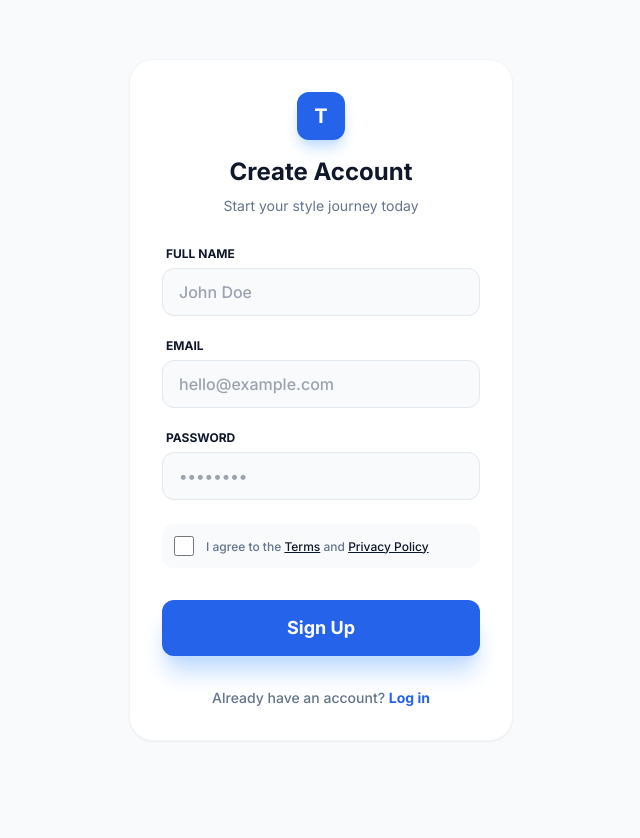
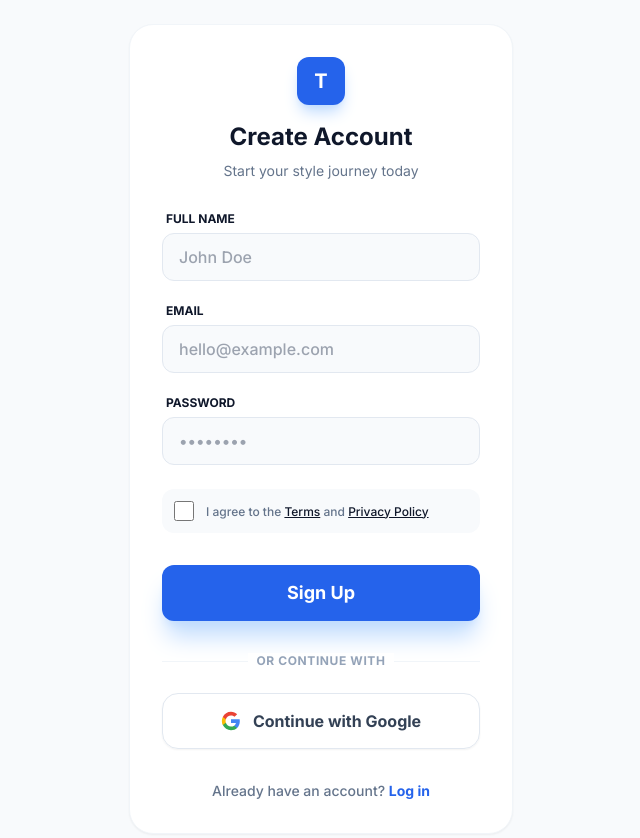
Before and after one commit to Md-Seraj1/Try-on-me-final, a React (Vite) app: page /signup in a window 1280 px wide. Shown: the top 838 px of the page, without its empty margins (319-959 px from the left). Before the commit the page ends 800 px from the top, so only its background shows below. Built offline with nearby package versions, Linux system fonts and the light colour scheme.

Commit message:
Add Google authentication logic

```diff
--- a/src/pages/auth/Login.jsx
+++ b/src/pages/auth/Login.jsx
@@ -44,10 +44,29 @@
     };
 
     const handleSocialLogin = async (provider) => {
-        // Implement social login later or keep as placeholder
-        // For now, just logging attempt
-        console.log(`Attempting login with ${provider}`);
-        alert(`${provider} login coming soon!`);
+        if (!isSupabaseConfigured) {
+            setError("❌ Supabase connection missing! Please check .env file.");
+            return;
+        }
+
+        setLoading(true);
+        setError(null);
+
+        try {
+            const { error: authError } = await supabase.auth.signInWithOAuth({
+                provider,
+                options: {
+                    redirectTo: window.location.origin,
+                }
+            });
+
+            if (authError) throw authError;
+
+            // Redirect happens automatically with signInWithOAuth
+        } catch (err) {
+            setError(err.message);
+            setLoading(false);
+        }
     };
 
     return (
@@ -109,12 +128,40 @@
                         </div>
                     </div>
 
-                    <div className="mt-6 grid grid-cols-2 gap-3">
-                        <button onClick={() => handleSocialLogin('Google')} className="flex items-center justify-center h-12 border border-slate-200 rounded-xl hover:bg-slate-50 transition-colors font-bold text-slate-700 text-sm transform active:scale-95">
-                            Google
-                        </button>
-                        <button onClick={() => handleSocialLogin('Apple')} className="flex items-center justify-center h-12 border border-slate-200 rounded-xl hover:bg-slate-50 transition-colors font-bold text-slate-700 text-sm transform active:scale-95">
-                            Apple
+                    <div className="mt-6 flex flex-col gap-3">
+                        <button
+                            disabled={loading}
+                            onClick={() => handleSocialLogin('google')}
+                            className="flex items-center justify-center gap-3 w-full h-14 border border-slate-200 rounded-2xl hover:bg-slate-50 transition-all font-bold text-slate-700 text-base shadow-sm active:scale-[0.98] disabled:opacity-50 disabled:cursor-not-allowed"
+                        >
+                            {loading ? (
+                                <span className="flex items-center gap-2">
+                                    <div className="w-4 h-4 border-2 border-slate-300 border-t-slate-600 rounded-full animate-spin"></div>
+                                    Redirecting...
+                                </span>
+                            ) : (
+                                <>
+                                    <svg className="w-5 h-5" viewBox="0 0 24 24">
+                                        <path
+                                            fill="#4285F4"
+                                            d="M22.56 12.25c0-.78-.07-1.53-.2-2.25H12v4.26h5.92c-.26 1.37-1.04 2.53-2.21 3.31v2.77h3.57c2.08-1.92 3.28-4.74 3.28-8.09z"
+                                        />
+                                        <path
+                                            fill="#34A853"
+                                            d="M12 23c2.97 0 5.46-.98 7.28-2.66l-3.57-2.77c-.98.66-2.23 1.06-3.71 1.06-2.86 0-5.29-1.93-6.16-4.53H2.18v2.84C3.99 20.53 7.7 23 12 23z"
+                                        />
+                                        <path
+                                            fill="#FBBC05"
+                                            d="M5.84 14.09c-.22-.66-.35-1.36-.35-2.09s.13-1.43.35-2.09V7.07H2.18C1.43 8.55 1 10.22 1 12s.43 3.45 1.18 4.93l3.66-2.84z"
+                                        />
+                                        <path
+                                            fill="#EA4335"
+                                            d="M12 5.38c1.62 0 3.06.56 4.21 1.64l3.15-3.15C17.45 2.09 14.97 1 12 1 7.7 1 3.99 3.47 2.18 7.07l3.66 2.84c.87-2.6 3.3-4.53 6.16-4.53z"
+                                        />
+                                    </svg>
+                                    Continue with Google
+                                </>
+                            )}
                         </button>
                     </div>
                 </div>
--- a/src/pages/auth/Signup.jsx
+++ b/src/pages/auth/Signup.jsx
@@ -49,70 +49,142 @@
         }
     };
 
+    const handleSocialLogin = async (provider) => {
+        if (!isSupabaseConfigured) {
+            setError("❌ Supabase connection missing! Please check .env file.");
+            return;
+        }
+
+        setLoading(true);
+        setError(null);
+
+        try {
+            const { error: authError } = await supabase.auth.signInWithOAuth({
+                provider,
+                options: {
+                    redirectTo: window.location.origin,
+                }
+            });
+
+            if (authError) throw authError;
+        } catch (err) {
+            setError(err.message);
+            setLoading(false);
+        }
+    };
+
     return (
-        <div className="min-h-screen bg-slate-50 flex flex-col items-center justify-center p-6">
-            <div className="w-full max-w-sm bg-white p-8 rounded-3xl shadow-sm border border-slate-100">
+        <div className="flex flex-col items-center justify-center min-h-screen p-6 bg-slate-50">
+            <div className="w-full max-w-sm p-8 bg-white border shadow-sm rounded-3xl border-slate-100">
                 <div className="mb-6 text-center">
-                    <div className="w-12 h-12 bg-blue-600 rounded-xl mx-auto mb-4 shadow-lg shadow-blue-200 flex items-center justify-center">
-                        <span className="text-white font-bold text-xl">T</span>
+                    <div className="flex items-center justify-center w-12 h-12 mx-auto mb-4 bg-blue-600 shadow-lg rounded-xl shadow-blue-200">
+                        <span className="text-xl font-bold text-white">T</span>
                     </div>
-                    <h1 className="text-2xl font-bold text-slate-900 mb-2">Create Account</h1>
-                    <p className="text-slate-500 text-sm">Start your style journey today</p>
+                    <h1 className="mb-2 text-2xl font-bold text-slate-900">Create Account</h1>
+                    <p className="text-sm text-slate-500">Start your style journey today</p>
                 </div>
 
                 <form onSubmit={handleSubmit(onSubmit)} className="flex flex-col gap-4">
                     {error && (
-                        <div className="p-3 bg-red-50 text-red-500 text-sm rounded-xl border border-red-100">
+                        <div className="p-3 text-sm text-red-500 border border-red-100 bg-red-50 rounded-xl">
                             {error}
                         </div>
                     )}
 
                     <div className="space-y-1">
-                        <label className="text-xs font-bold text-slate-900 ml-1">FULL NAME</label>
+                        <label className="ml-1 text-xs font-bold text-slate-900">FULL NAME</label>
                         <input
                             {...register('fullName', { required: 'Name is required' })}
                             type="text"
-                            className="w-full h-12 px-4 bg-slate-50 rounded-xl border border-slate-200 focus:outline-none focus:ring-2 focus:ring-blue-500 transition-all font-medium text-slate-900"
+                            className="w-full h-12 px-4 font-medium transition-all border bg-slate-50 rounded-xl border-slate-200 focus:outline-none focus:ring-2 focus:ring-blue-500 text-slate-900"
                             placeholder="John Doe"
                         />
-                        {errors.fullName && <p className="text-red-500 text-xs ml-1">{errors.fullName.message}</p>}
+                        {errors.fullName && <p className="ml-1 text-xs text-red-500">{errors.fullName.message}</p>}
                     </div>
 
                     <div className="space-y-1">
-                        <label className="text-xs font-bold text-slate-900 ml-1">EMAIL</label>
+                        <label className="ml-1 text-xs font-bold text-slate-900">EMAIL</label>
                         <input
                             {...register('email', { required: 'Email is required' })}
                             type="email"
-                            className="w-full h-12 px-4 bg-slate-50 rounded-xl border border-slate-200 focus:outline-none focus:ring-2 focus:ring-blue-500 transition-all font-medium text-slate-900"
+                            className="w-full h-12 px-4 font-medium transition-all border bg-slate-50 rounded-xl border-slate-200 focus:outline-none focus:ring-2 focus:ring-blue-500 text-slate-900"
                             placeholder="hello@example.com"
                         />
-                        {errors.email && <p className="text-red-500 text-xs ml-1">{errors.email.message}</p>}
+                        {errors.email && <p className="ml-1 text-xs text-red-500">{errors.email.message}</p>}
                     </div>
 
                     <div className="space-y-1">
-                        <label className="text-xs font-bold text-slate-900 ml-1">PASSWORD</label>
+                        <label className="ml-1 text-xs font-bold text-slate-900">PASSWORD</label>
                         <input
                             {...register('password', { required: 'Password is required', minLength: { value: 6, message: 'Min 6 chars' } })}
                             type="password"
-                            className="w-full h-12 px-4 bg-slate-50 rounded-xl border border-slate-200 focus:outline-none focus:ring-2 focus:ring-blue-500 transition-all font-medium text-slate-900"
+                            className="w-full h-12 px-4 font-medium transition-all border bg-slate-50 rounded-xl border-slate-200 focus:outline-none focus:ring-2 focus:ring-blue-500 text-slate-900"
                             placeholder="••••••••"
                         />
-                        {errors.password && <p className="text-red-500 text-xs ml-1">{errors.password.message}</p>}
+                        {errors.password && <p className="ml-1 text-xs text-red-500">{errors.password.message}</p>}
                     </div>
 
-                    <div className="flex items-center gap-3 my-2 bg-slate-50 p-3 rounded-xl">
-                        <input type="checkbox" required className="accent-blue-600 w-5 h-5 rounded cursor-pointer" />
-                        <span className="text-xs text-slate-500 font-medium leading-tight">
+                    <div className="flex items-center gap-3 p-3 my-2 bg-slate-50 rounded-xl">
+                        <input type="checkbox" required className="w-5 h-5 rounded cursor-pointer accent-blue-600" />
+                        <span className="text-xs font-medium leading-tight text-slate-500">
                             I agree to the <a href="#" className="underline text-slate-900">Terms</a> and <a href="#" className="underline text-slate-900">Privacy Policy</a>
                         </span>
                     </div>
 
-                    <Button disabled={loading} className="w-full h-14 text-lg font-bold shadow-xl shadow-blue-200 bg-blue-600 hover:bg-blue-700 rounded-xl mt-2">
+                    <Button disabled={loading} className="w-full mt-2 text-lg font-bold bg-blue-600 shadow-xl h-14 shadow-blue-200 hover:bg-blue-700 rounded-xl">
                         {loading ? 'Creating Account...' : 'Sign Up'}
                     </Button>
                 </form>
 
-                <p className="mt-8 text-center text-sm text-slate-500 font-medium">
+                <div className="mt-8">
+                    <div className="relative">
+                        <div className="absolute inset-0 flex items-center">
+                            <div className="w-full border-t border-slate-100"></div>
+                        </div>
+                        <div className="relative flex justify-center text-xs font-bold tracking-wider uppercase">
+                            <span className="px-2 bg-white text-slate-400">Or continue with</span>
+                        </div>
+                    </div>
+
+                    <div className="mt-6">
+                        <button
+                            disabled={loading}
+                            onClick={() => handleSocialLogin('google')}
+                            className="flex items-center justify-center gap-3 w-full h-14 border border-slate-200 rounded-2xl hover:bg-slate-50 transition-all font-bold text-slate-700 text-base shadow-sm active:scale-[0.98] disabled:opacity-50 disabled:cursor-not-allowed"
+                        >
+                            {loading ? (
+                                <span className="flex items-center gap-2">
+                                    <div className="w-4 h-4 border-2 rounded-full border-slate-300 border-t-slate-600 animate-spin"></div>
+                                    Redirecting...
+                                </span>
+                            ) : (
+                                <>
+                                    <svg className="w-5 h-5" viewBox="0 0 24 24">
+                                        <path
+                                            fill="#4285F4"
+                                            d="M22.56 12.25c0-.78-.07-1.53-.2-2.25H12v4.26h5.92c-.26 1.37-1.04 2.53-2.21 3.31v2.77h3.57c2.08-1.92 3.28-4.74 3.28-8.09z"
+                                        />
+                                        <path
+                                            fill="#34A853"
+                                            d="M12 23c2.97 0 5.46-.98 7.28-2.66l-3.57-2.77c-.98.66-2.23 1.06-3.71 1.06-2.86 0-5.29-1.93-6.16-4.53H2.18v2.84C3.99 20.53 7.7 23 12 23z"
+                                        />
+                                        <path
+                                            fill="#FBBC05"
+                                            d="M5.84 14.09c-.22-.66-.35-1.36-.35-2.09s.13-1.43.35-2.09V7.07H2.18C1.43 8.55 1 10.22 1 12s.43 3.45 1.18 4.93l3.66-2.84z"
+                                        />
+                                        <path
+                                            fill="#EA4335"
+                                            d="M12 5.38c1.62 0 3.06.56 4.21 1.64l3.15-3.15C17.45 2.09 14.97 1 12 1 7.7 1 3.99 3.47 2.18 7.07l3.66 2.84c.87-2.6 3.3-4.53 6.16-4.53z"
+                                        />
+                                    </svg>
+                                    Continue with Google
+                                </>
+                            )}
+                        </button>
+                    </div>
+                </div>
+
+                <p className="mt-8 text-sm font-medium text-center text-slate-500">
                     Already have an account? <Link to="/login" className="font-bold text-blue-600 hover:text-blue-700">Log in</Link>
                 </p>
             </div>
```
Also changed, not shown: src/App.jsx (+29 -10 lines).
